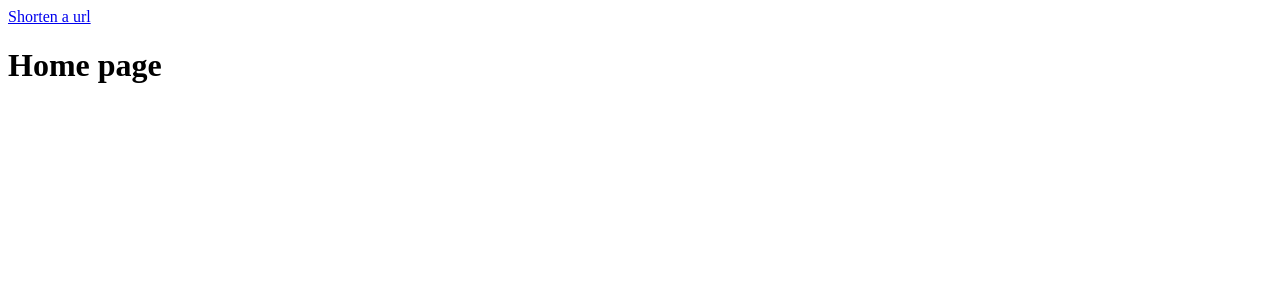
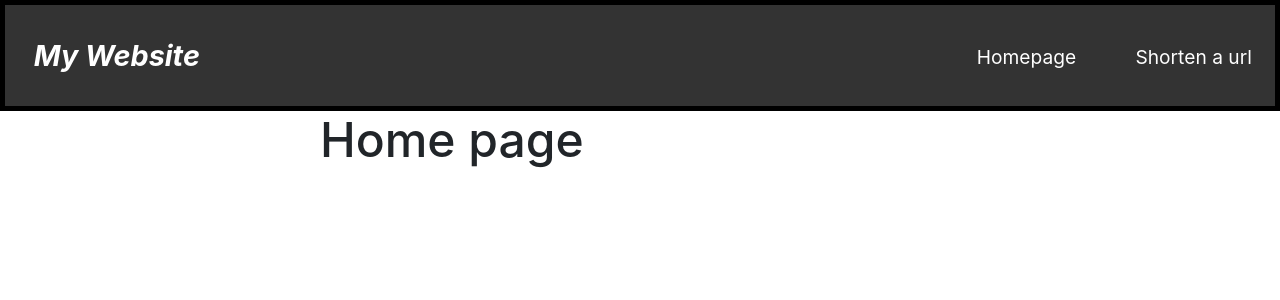
Before and after one commit to lapulgaatomica/django-url-shortener, a Django app: page / in a window 1280 px wide. Shown: the top 300 px of the page. Run offline with Django 3.2, Linux system fonts and the light colour scheme; some libraries are stand-ins or nearby versions.

Commit message:
added minimal styling

```diff
--- /dev/null
+++ b/static/css/base.css
@@ -0,0 +1,63 @@
+*{
+  box-sizing: border-box;
+}
+
+html{
+  font: 1.2em/1.4 Arial, Helvetica, sans-serif;
+}
+
+body{
+  padding: 0 0 1em;
+}
+
+header{
+  background-color: #333;
+  color: #fff;
+  border: 5px solid #000;
+}
+
+header ul{
+  list-style: none;
+  margin: 0;
+  padding: 0;
+}
+
+header a{
+  color: #fff;
+  text-decoration: none;
+  display: block;
+  padding: 0.5em 1em;
+  border-top: 1px solid #999;
+}
+
+header .title{
+  font-size: 150%;
+  font-style: italic;
+  font-weight: bold;
+  padding: 1em;
+}
+
+main{
+  margin: auto;
+  width: 50%;
+}
+
+@media screen and (min-width: 1024px){
+  header{
+    display: grid;
+    grid-template-columns: 3fr 1fr;
+  }
+
+  header nav ul{
+    margin-top: 1.5rem;
+    display: flex;
+  }
+
+  header nav ul li{
+    flex: 1;
+  }
+
+  header a {
+    border: none;
+  }
+}
--- a/templates/_base.html
+++ b/templates/_base.html
@@ -1,12 +1,30 @@
+{% load static %}
 <!DOCTYPE html>
 <html lang="en" dir="ltr">
   <head>
     <meta charset="utf-8">
     <title>{% block title %}{% endblock title %}</title>
+    <meta name="viewport" content="width=device-width, initial-scale=1">
+    <link rel="stylesheet" href="https://stackpath.bootstrapcdn.com/bootstrap/4.3.1/css/bootstrap.min.css" integrity="sha384-ggOyR0iXCbMQv3Xipma34MD+dH/1fQ784/j6cY/iJTQUOhcWr7x9JvoRxT2MZw1T" crossorigin="anonymous">
+    <link rel="stylesheet" href="{% static 'css/base.css' %}">
   </head>
   <body>
-    <a href="{% url 'create_url' %}">Shorten a url</a>
-    {% block content %}
-    {% endblock content %}
+    <header>
+      <div class="title">My Website</div>
+      <nav>
+        <ul>
+          <li><a href="{% url 'home' %}">Homepage</a></li>
+          <li><a href="{% url 'create_url' %}">Shorten a url</a></li>
+
+        </ul>
+      </nav>
+    </header>
+    <main>
+      {% block content %}
+      {% endblock content %}
+    </main>
+    <script src="https://code.jquery.com/jquery-3.3.1.slim.min.js" integrity="sha384-q8i/X+965DzO0rT7abK41JStQIAqVgRVzpbzo5smXKp4YfRvH+8abtTE1Pi6jizo" crossorigin="anonymous"></script>
+  <script src="https://cdnjs.cloudflare.com/ajax/libs/popper.js/1.14.7/umd/popper.min.js" integrity="sha384UO2eT0CpHqdSJQ6hJty5KVphtPhzWj9WO1clHTMGa3JDZwrnQq4sF86dIHNDz0W1" crossorigin="anonymous"></script>
+  <script src="https://stackpath.bootstrapcdn.com/bootstrap/4.3.1/js/bootstrap.min.js" integrity="sha384-JjSmVgyd0p3pXB1rRibZUAYoIIy6OrQ6VrjIEaFf/nJGzIxFDsf4x0xIM+B07jRM" crossorigin="anonymous"></script>
   </body>
 </html>
--- a/url_shortener/settings.py
+++ b/url_shortener/settings.py
@@ -126,4 +126,10 @@ USE_TZ = True
 # https://docs.djangoproject.com/en/3.1/howto/static-files/
 
 STATIC_URL = '/static/'
+STATICFILES_DIRS = [os.path.join(BASE_DIR, 'static'),]
+STATIC_ROOT = os.path.join(BASE_DIR, 'staticfiles')
+STATICFILES_FINDERS = [
+    'django.contrib.staticfiles.finders.FileSystemFinder',
+    'django.contrib.staticfiles.finders.AppDirectoriesFinder',
+]
 AUTH_USER_MODEL = 'users.CustomUser'
```
